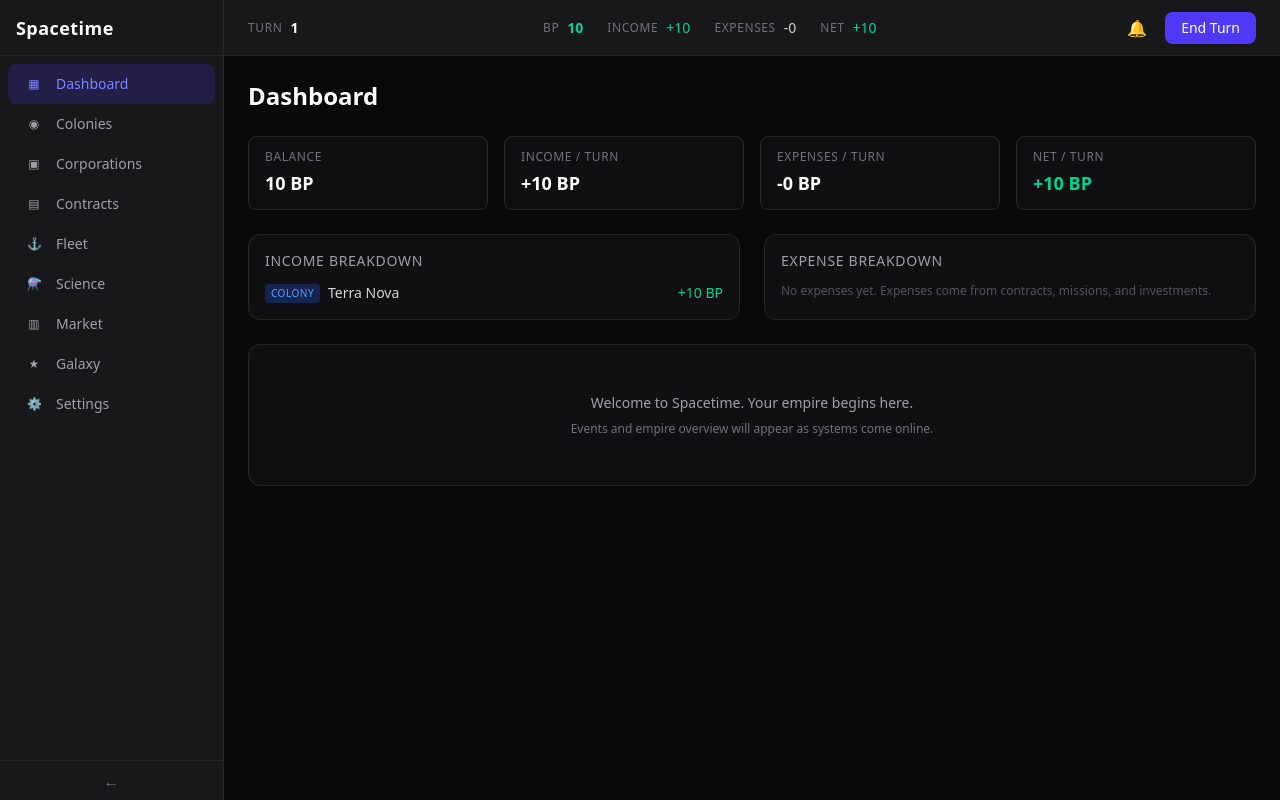
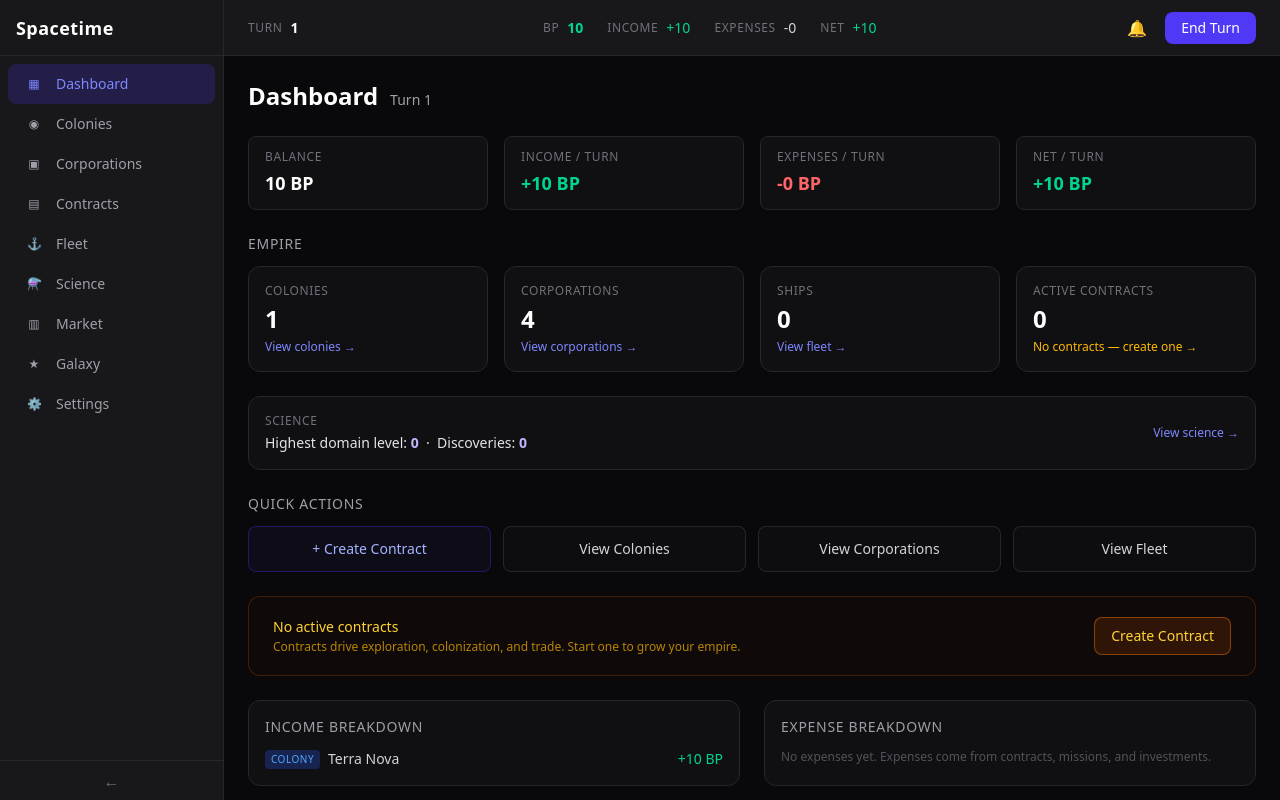
Before and after one commit to Whiden/Spacetime-2026, a Vue app in the folder spacetime/: page / in a window 1280 px wide. Built offline with nearby package versions, Linux system fonts and the light colour scheme; the HTML template or start-up script is replaced by a standard one.

Commit message:
Story 19.3: Dashboard — Full Implementation

```diff
--- a/spacetime/src/views/DashboardView.vue
+++ b/spacetime/src/views/DashboardView.vue
@@ -1,20 +1,25 @@
 <script setup lang="ts">
 /**
- * DashboardView — Home screen with budget summary, debt warning, and event feed.
+ * DashboardView — Home screen with turn info, budget summary, debt warning,
+ * event feed, empire summary cards, science summary, and quick actions.
  *
  * Story 19.2: Current-turn events shown as expandable priority-sorted cards.
- * Critical events (red) are pinned at top. Dismiss marks an event as read.
- * Clicking a card with a related entity navigates to its detail view.
+ * Story 19.3: Full dashboard — empire summary cards, science summary, quick actions.
  *
- * TODO (Story 19.3): Full dashboard with empire summary cards, quick actions.
+ * TODO (Story 20+): Surface mission count and mission quick action when missions are added.
  */
 import { computed } from 'vue'
 import { useRouter } from 'vue-router'
 import { useBudgetDisplay } from '../composables/useBudgetDisplay'
 import { useEventStore } from '../stores/event.store'
+import { useColonyStore } from '../stores/colony.store'
+import { useCorporationStore } from '../stores/corporation.store'
+import { useContractStore } from '../stores/contract.store'
+import { useFleetStore } from '../stores/fleet.store'
+import { useScienceStore } from '../stores/science.store'
+import { useGameStore } from '../stores/game.store'
 import { EventPriority } from '../types/common'
 import type { GameEvent } from '../types/event'
-import StatCard from '../components/shared/StatCard.vue'
 
 const router = useRouter()
 
@@ -32,6 +37,30 @@ const {
 } = useBudgetDisplay()
 
 const eventStore = useEventStore()
+const colonyStore = useColonyStore()
+const corpStore = useCorporationStore()
+const contractStore = useContractStore()
+const fleetStore = useFleetStore()
+const scienceStore = useScienceStore()
+const gameStore = useGameStore()
+
+// ─── Empire summary ───────────────────────────────────────────────────────────
+
+const currentTurn = computed(() => gameStore.currentTurn)
+const colonyCount = computed(() => colonyStore.colonyCount)
+const corpCount = computed(() => corpStore.corpCount)
+const shipCount = computed(() => fleetStore.shipCount)
+const activeContractCount = computed(() => contractStore.activeContracts.length)
+
+/** Highest science domain level across all domains (0 at game start). */
+const highestDomainLevel = computed(() =>
+  Math.max(0, ...scienceStore.allDomains.map((d) => d.level)),
+)
+
+/** Total number of discoveries made empire-wide. */
+const discoveryCount = computed(() => scienceStore.allDiscoveries.length)
+
+// ─── Event feed ───────────────────────────────────────────────────────────────
 
 /** Current turn events, already priority-sorted by the store. */
 const currentEvents = computed(() => eventStore.currentTurnEvents)
@@ -66,7 +95,7 @@ const priorityLabelColor: Record<EventPriority, string> = {
   [EventPriority.Positive]: 'text-emerald-400',
 }
 
-// ─── Actions ──────────────────────────────────────────────────────────────────
+// ─── Event actions ────────────────────────────────────────────────────────────
 
 /** Track which events are expanded (by ID). */
 const expandedIds = new Set<string>()
@@ -84,7 +113,7 @@ function dismiss(event: GameEvent): void {
 
 /**
  * Returns router path for first recognizable related entity, or null.
- * TODO (Story 19.3): extend with more entity types as views become available.
+ * Supports colonies and corporations. Ships and missions added in future stories.
  */
 function entityRoute(event: GameEvent): string | null {
   for (const id of event.relatedEntityIds) {
@@ -102,9 +131,53 @@ function navigateToEntity(event: GameEvent): void {
 
 <template>
   <div>
-    <h1 class="text-2xl font-semibold text-white mb-6">Dashboard</h1>
+    <!-- Turn number -->
+    <div class="flex items-baseline gap-3 mb-6">
+      <h1 class="text-2xl font-semibold text-white">Dashboard</h1>
+      <span class="text-sm text-zinc-400">Turn {{ currentTurn }}</span>
+    </div>
 
-    <!-- Current Turn Events Panel -->
+    <!-- ── Debt Warning ──────────────────────────────────────────────────── -->
+    <div
+      v-if="hasDebt"
+      class="rounded-lg border border-red-800/50 bg-red-950/30 px-4 py-3 mb-6"
+    >
+      <div class="flex items-center gap-3">
+        <span class="text-red-400 text-lg">⚠</span>
+        <div>
+          <p class="text-sm font-medium text-red-300">
+            Debt Crisis — {{ debtTokens }} debt token{{ debtTokens !== 1 ? 's' : '' }} active
+          </p>
+          <p class="text-xs text-red-400/80 mt-0.5">
+            All colonies suffer -{{ stabilityMalus }} stability. 1 token cleared per turn at a cost of 1 BP.
+          </p>
+        </div>
+      </div>
+    </div>
+
+    <!-- ── Budget Summary ────────────────────────────────────────────────── -->
+    <div class="grid grid-cols-4 gap-4 mb-6">
+      <div class="rounded-lg border border-zinc-800 bg-zinc-900/50 px-4 py-3">
+        <p class="text-xs text-zinc-500 uppercase tracking-wider mb-1">Balance</p>
+        <span class="text-lg font-semibold text-white">{{ currentBP }} BP</span>
+      </div>
+      <div class="rounded-lg border border-zinc-800 bg-zinc-900/50 px-4 py-3">
+        <p class="text-xs text-zinc-500 uppercase tracking-wider mb-1">Income / Turn</p>
+        <span class="text-lg font-semibold text-emerald-400">+{{ income }} BP</span>
+      </div>
+      <div class="rounded-lg border border-zinc-800 bg-zinc-900/50 px-4 py-3">
+        <p class="text-xs text-zinc-500 uppercase tracking-wider mb-1">Expenses / Turn</p>
+        <span class="text-lg font-semibold text-red-400">-{{ expenses }} BP</span>
+      </div>
+      <div class="rounded-lg border border-zinc-800 bg-zinc-900/50 px-4 py-3">
+        <p class="text-xs text-zinc-500 uppercase tracking-wider mb-1">Net / Turn</p>
+        <span class="text-lg font-semibold" :class="netColorClass">
+          {{ net > 0 ? '+' : '' }}{{ net }} BP
+        </span>
+      </div>
+    </div>
+
+    <!-- ── Current Turn Events ───────────────────────────────────────────── -->
     <div
       v-if="currentEvents.length > 0"
       class="rounded-xl border border-indigo-700/40 bg-indigo-950/20 p-4 mb-6"
@@ -155,7 +228,7 @@ function navigateToEntity(event: GameEvent): void {
 
             <!-- Right: expand toggle + dismiss -->
             <div class="flex items-center gap-2 shrink-0">
-              <!-- Dismiss — Critical events can be dismissed after viewing (expand first) -->
+              <!-- Dismiss -->
               <button
                 class="text-xs text-zinc-600 hover:text-zinc-300 transition-colors"
                 :title="event.dismissed ? 'Already read' : 'Mark as read'"
@@ -176,39 +249,126 @@ function navigateToEntity(event: GameEvent): void {
       </div>
     </div>
 
-    <!-- Budget Summary Cards -->
-    <div class="grid grid-cols-4 gap-4 mb-6">
-      <StatCard label="Balance" :value="`${currentBP} BP`" />
-      <StatCard label="Income / Turn" :value="`+${income} BP`" />
-      <StatCard label="Expenses / Turn" :value="`-${expenses} BP`" />
-      <div class="rounded-lg border border-zinc-800 bg-zinc-900/50 px-4 py-3">
-        <p class="text-xs text-zinc-500 uppercase tracking-wider mb-1">Net / Turn</p>
-        <span class="text-lg font-semibold" :class="netColorClass">
-          {{ net > 0 ? '+' : '' }}{{ net }} BP
-        </span>
-      </div>
+    <!-- ── Empire Summary Cards ──────────────────────────────────────────── -->
+    <h2 class="text-sm font-medium text-zinc-400 uppercase tracking-wider mb-3">Empire</h2>
+    <div class="grid grid-cols-2 gap-4 mb-6 sm:grid-cols-4">
+      <!-- Colonies -->
+      <button
+        class="rounded-xl border border-zinc-800 bg-zinc-900/50 px-4 py-4 text-left hover:border-indigo-600/50 hover:bg-zinc-800/50 transition-colors"
+        @click="router.push('/colonies')"
+      >
+        <p class="text-xs text-zinc-500 uppercase tracking-wider mb-1">Colonies</p>
+        <p class="text-2xl font-semibold text-white">{{ colonyCount }}</p>
+        <p class="text-xs text-indigo-400 mt-1">View colonies →</p>
+      </button>
+
+      <!-- Corporations -->
+      <button
+        class="rounded-xl border border-zinc-800 bg-zinc-900/50 px-4 py-4 text-left hover:border-indigo-600/50 hover:bg-zinc-800/50 transition-colors"
+        @click="router.push('/corporations')"
+      >
+        <p class="text-xs text-zinc-500 uppercase tracking-wider mb-1">Corporations</p>
+        <p class="text-2xl font-semibold text-white">{{ corpCount }}</p>
+        <p class="text-xs text-indigo-400 mt-1">View corporations →</p>
+      </button>
+
+      <!-- Fleet -->
+      <button
+        class="rounded-xl border border-zinc-800 bg-zinc-900/50 px-4 py-4 text-left hover:border-indigo-600/50 hover:bg-zinc-800/50 transition-colors"
+        @click="router.push('/fleet')"
+      >
+        <p class="text-xs text-zinc-500 uppercase tracking-wider mb-1">Ships</p>
+        <p class="text-2xl font-semibold text-white">{{ shipCount }}</p>
+        <p class="text-xs text-indigo-400 mt-1">View fleet →</p>
+      </button>
+
+      <!-- Active Contracts -->
+      <button
+        class="rounded-xl border border-zinc-800 bg-zinc-900/50 px-4 py-4 text-left hover:border-indigo-600/50 hover:bg-zinc-800/50 transition-colors"
+        @click="router.push('/contracts')"
+      >
+        <p class="text-xs text-zinc-500 uppercase tracking-wider mb-1">Active Contracts</p>
+        <p class="text-2xl font-semibold text-white">{{ activeContractCount }}</p>
+        <p
+          v-if="activeContractCount === 0"
+          class="text-xs text-amber-400 mt-1"
+        >
+          No contracts — create one →
+        </p>
+        <p v-else class="text-xs text-indigo-400 mt-1">View contracts →</p>
+      </button>
     </div>
 
-    <!-- Debt Warning -->
-    <div
-      v-if="hasDebt"
-      class="rounded-lg border border-red-800/50 bg-red-950/30 px-4 py-3 mb-6"
+    <!-- ── Science Summary ────────────────────────────────────────────────── -->
+    <button
+      class="w-full rounded-xl border border-zinc-800 bg-zinc-900/50 px-4 py-4 text-left hover:border-indigo-600/50 hover:bg-zinc-800/50 transition-colors mb-6"
+      @click="router.push('/science')"
     >
-      <div class="flex items-center gap-3">
-        <span class="text-red-400 text-lg">⚠</span>
+      <div class="flex items-center justify-between">
         <div>
-          <p class="text-sm font-medium text-red-300">
-            Debt Crisis — {{ debtTokens }} debt token{{ debtTokens !== 1 ? 's' : '' }} active
-          </p>
-          <p class="text-xs text-red-400/80 mt-0.5">
-            All colonies suffer -{{ stabilityMalus }} stability. 1 token cleared per turn at a cost of 1 BP.
+          <p class="text-xs text-zinc-500 uppercase tracking-wider mb-1">Science</p>
+          <p class="text-sm text-zinc-200">
+            Highest domain level:
+            <span class="font-semibold text-violet-300">{{ highestDomainLevel }}</span>
+            &nbsp;·&nbsp;
+            Discoveries:
+            <span class="font-semibold text-violet-300">{{ discoveryCount }}</span>
           </p>
         </div>
+        <p class="text-xs text-indigo-400">View science →</p>
       </div>
+    </button>
+
+    <!-- ── Quick Actions ──────────────────────────────────────────────────── -->
+    <h2 class="text-sm font-medium text-zinc-400 uppercase tracking-wider mb-3">Quick Actions</h2>
+    <div class="grid grid-cols-2 gap-3 sm:grid-cols-4">
+      <button
+        class="rounded-lg border border-indigo-700/40 bg-indigo-950/20 px-4 py-3 text-sm font-medium text-indigo-300 hover:bg-indigo-900/30 transition-colors"
+        @click="router.push('/contracts')"
+      >
+        + Create Contract
+      </button>
+      <button
+        class="rounded-lg border border-zinc-700/50 bg-zinc-900/30 px-4 py-3 text-sm font-medium text-zinc-300 hover:bg-zinc-800/50 transition-colors"
+        @click="router.push('/colonies')"
+      >
+        View Colonies
+      </button>
+      <button
+        class="rounded-lg border border-zinc-700/50 bg-zinc-900/30 px-4 py-3 text-sm font-medium text-zinc-300 hover:bg-zinc-800/50 transition-colors"
+        @click="router.push('/corporations')"
+      >
+        View Corporations
+      </button>
+      <button
+        class="rounded-lg border border-zinc-700/50 bg-zinc-900/30 px-4 py-3 text-sm font-medium text-zinc-300 hover:bg-zinc-800/50 transition-colors"
+        @click="router.push('/fleet')"
+      >
+        View Fleet
+      </button>
     </div>
 
-    <!-- Income & Expense Breakdown -->
-    <div class="grid grid-cols-2 gap-6 mb-6">
+    <!-- ── No Active Contracts CTA ───────────────────────────────────────── -->
+    <div
+      v-if="activeContractCount === 0"
+      class="mt-6 rounded-xl border border-amber-700/30 bg-amber-950/10 px-6 py-5 flex items-center justify-between"
+    >
+      <div>
+        <p class="text-sm font-medium text-amber-300">No active contracts</p>
+        <p class="text-xs text-amber-400/70 mt-0.5">
+          Contracts drive exploration, colonization, and trade. Start one to grow your empire.
+        </p>
+      </div>
+      <button
+        class="shrink-0 ml-4 rounded-lg border border-amber-600/50 bg-amber-900/30 px-4 py-2 text-sm font-medium text-amber-300 hover:bg-amber-800/40 transition-colors"
+        @click="router.push('/contracts')"
+      >
+        Create Contract
+      </button>
+    </div>
+
+    <!-- ── Income & Expense Breakdown ────────────────────────────────────── -->
+    <div class="grid grid-cols-2 gap-6 mt-6">
       <!-- Income Breakdown -->
       <div class="rounded-xl border border-zinc-800 bg-zinc-900/50 p-4">
         <h2 class="text-sm font-medium text-zinc-400 uppercase tracking-wider mb-3">Income Breakdown</h2>
@@ -271,11 +431,5 @@ function navigateToEntity(event: GameEvent): void {
         </div>
       </div>
     </div>
-
-    <!-- Placeholder for future dashboard content -->
-    <div class="flex flex-col items-center justify-center rounded-xl border border-zinc-800 bg-zinc-900/50 py-12 px-8">
-      <p class="text-zinc-400 text-sm">Welcome to Spacetime. Your empire begins here.</p>
-      <p class="text-zinc-500 text-xs mt-2">Events and empire overview will appear as systems come online.</p>
-    </div>
   </div>
 </template>
```
Also changed, not shown: 1 other file (tests, documents, lock files or other folders).
